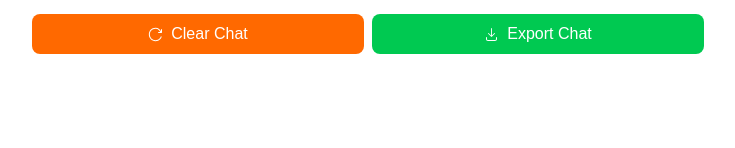
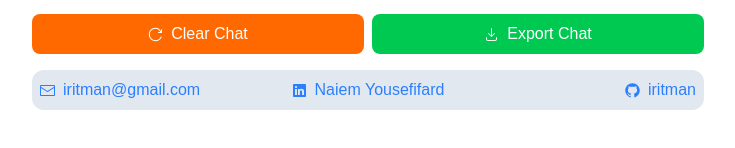
Before and after one commit to iritman/nextjs-ai-chatbot, a Next.js app: page / in a window 1280 px wide. Shown: the part 246-394 px from the top of the page, without its empty margins (272-1007 px from the left). Built offline with nearby package versions, Linux system fonts and the light colour scheme.

Commit message:
Add contact information at the bottom of the page

```diff
--- /dev/null
+++ b/app/components/Contact.tsx
@@ -0,0 +1,32 @@
+import { EnvelopeClosedIcon, GitHubLogoIcon, LinkedInLogoIcon } from '@radix-ui/react-icons'
+import Link from 'next/link'
+
+const Contact = () => {
+    return (
+        <div className="flex flex-col sm:flex-row sm:justify-between sm:items-center mt-4 p-2
+          bg-slate-200 rounded-xl text-gray-600 dark:text-gray-300 text-center gap-2 sm:gap-0">
+            <Link
+                href="mailto:iritman@gmail.com"
+                target='_blank'
+                className="flex items-center justify-center sm:justify-start gap-2 text-blue-500 w-full sm:w-1/3">
+                <EnvelopeClosedIcon /> iritman@gmail.com
+            </Link>
+
+            <Link
+                href="https://www.linkedin.com/in/naiem-yousefifard-11086729b"
+                target='_blank'
+                className="flex items-center justify-center gap-2 text-blue-500 w-full sm:w-1/3">
+                <LinkedInLogoIcon /> Naiem Yousefifard
+            </Link>
+
+            <Link
+                href="https://github.com/iritman"
+                target='_blank'
+                className="flex items-center justify-center sm:justify-end gap-2 text-blue-500 w-full sm:w-1/3">
+                <GitHubLogoIcon /> iritman
+            </Link>
+        </div>
+    )
+}
+
+export default Contact
--- a/app/page.tsx
+++ b/app/page.tsx
@@ -1,10 +1,14 @@
 'use client';
 
+import {
+  DownloadIcon, ReloadIcon,
+  RocketIcon
+} from "@radix-ui/react-icons";
 import { Heading, Spinner, Theme } from "@radix-ui/themes";
-import { RocketIcon, DownloadIcon, ReloadIcon } from "@radix-ui/react-icons"
 import "@radix-ui/themes/styles.css";
 import { useEffect, useRef, useState } from "react";
 import ChatMessage from "./components/ChatMessage";
+import Contact from "./components/Contact";
 import DarkModeToggle from "./components/DarkModeToggle";
 import useChat from "./hooks/useChat";
 
@@ -123,6 +127,8 @@
               </div>
             </button>
           </div>
+
+          <Contact />
         </div>
       </div>
     </Theme>
```
